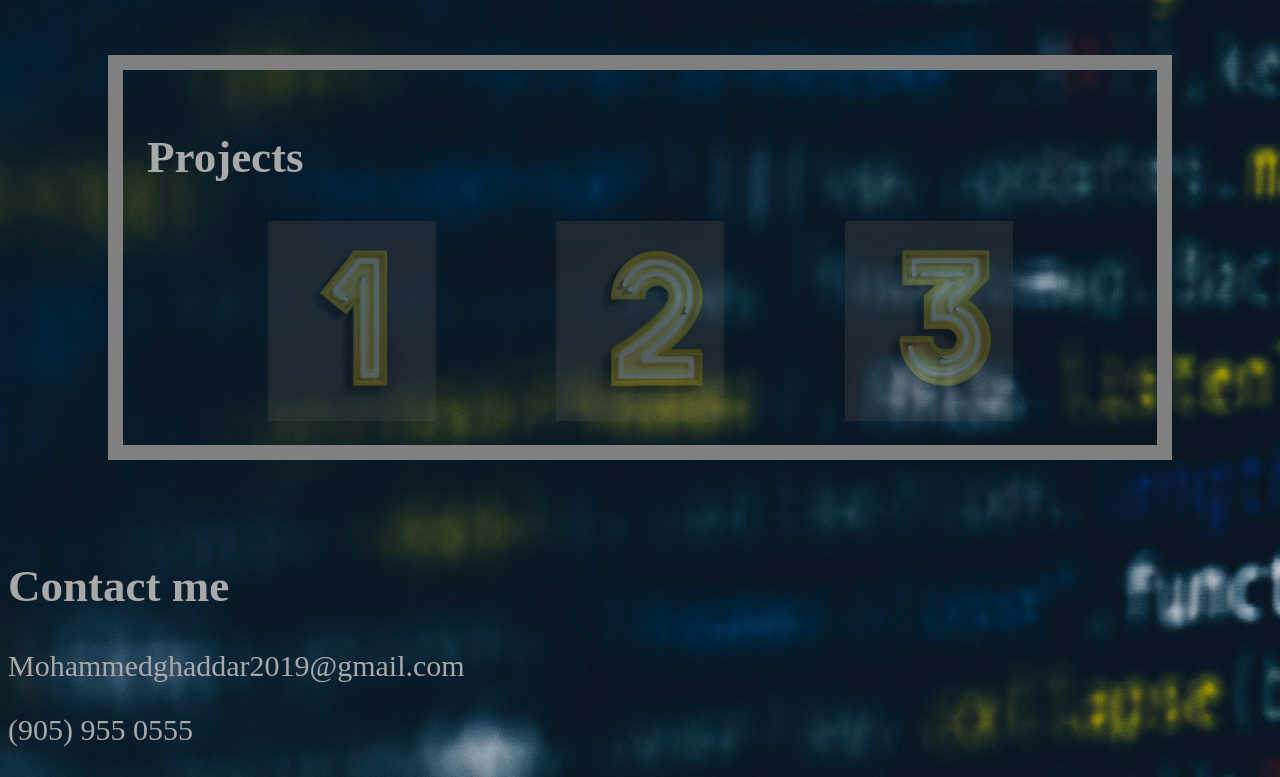
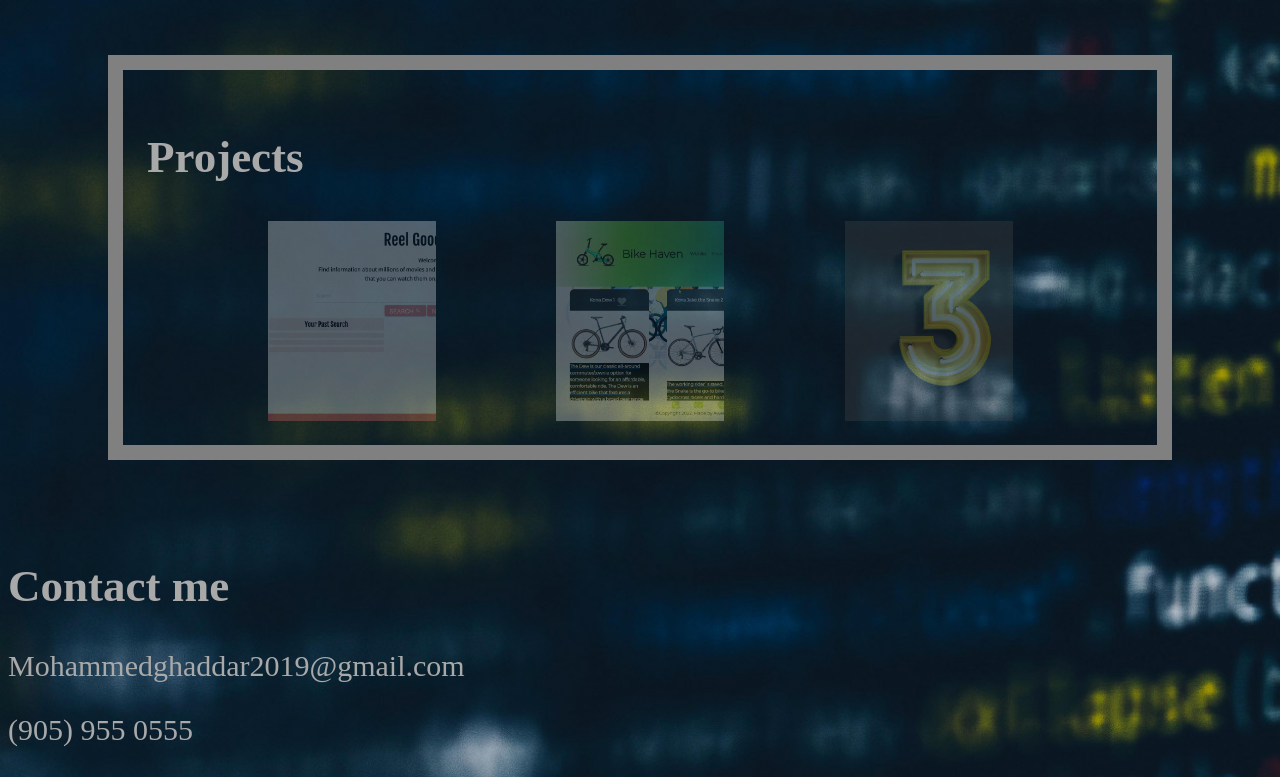
Before and after one commit to BaqerGhaddar/Challenge-2, a plain HTML site: page index-2.html in a window 1280 px wide. Shown: the part 793-1570 px from the top of the page. Drawn offline with Linux system fonts and the light colour scheme.

Commit message:
finished

```diff
--- a/style.css
+++ b/style.css
@@ -11,13 +11,13 @@ html {
       background-size: cover;
   }
 #project1 {
-  background-image: url(IMG_5575.JPG);
+  background-image: url(screenshot.png);
   background-size: cover;
   height: 200px;
   width: 168px;
 }
 #project2 {
-  background-image: url(IMG_5576.JPG);
+  background-image: url(bike-haven-home-page.png);
   background-size: cover;
   height: 200px;
   width: 168px;
```
Also changed, not shown: index.html (+2 -2 lines), bike-haven-home-page.png (added), screenshot.png (added).
